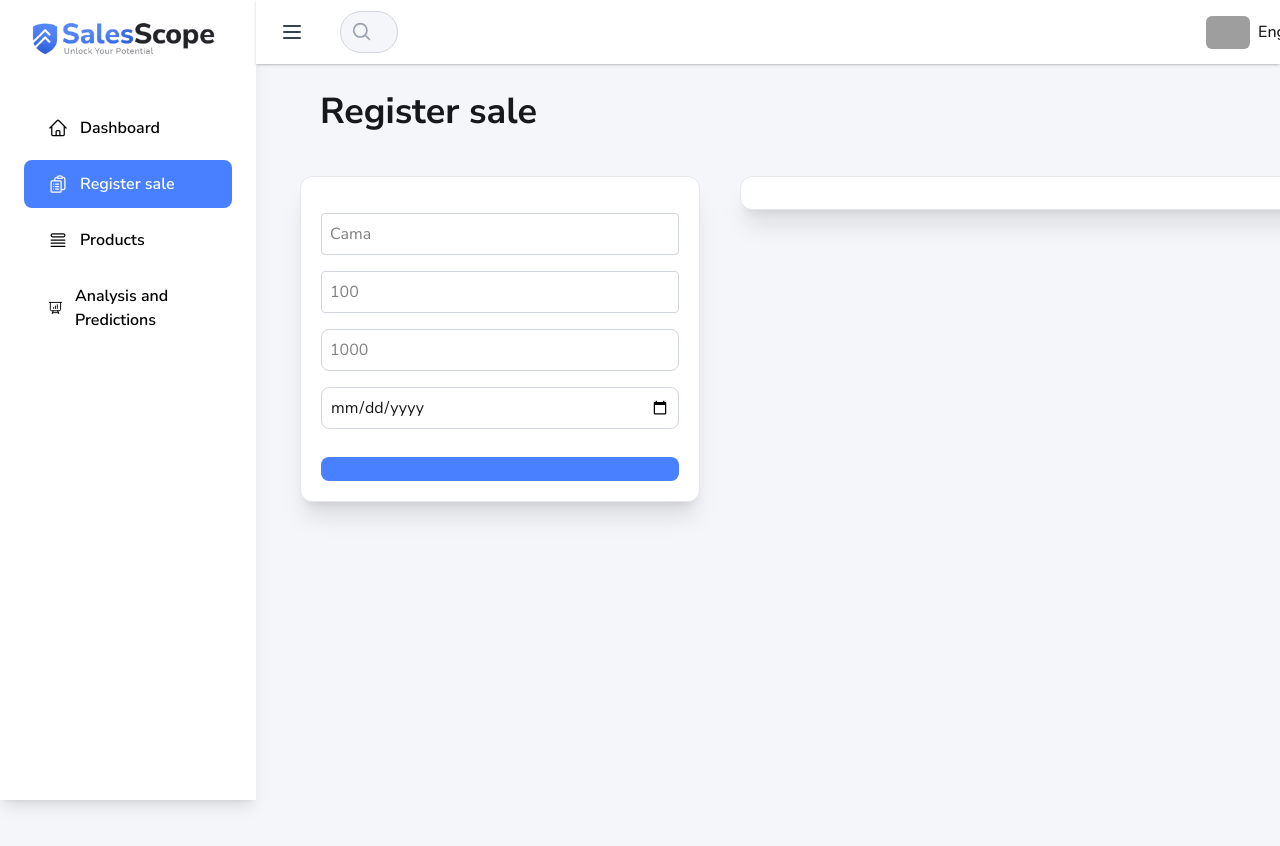
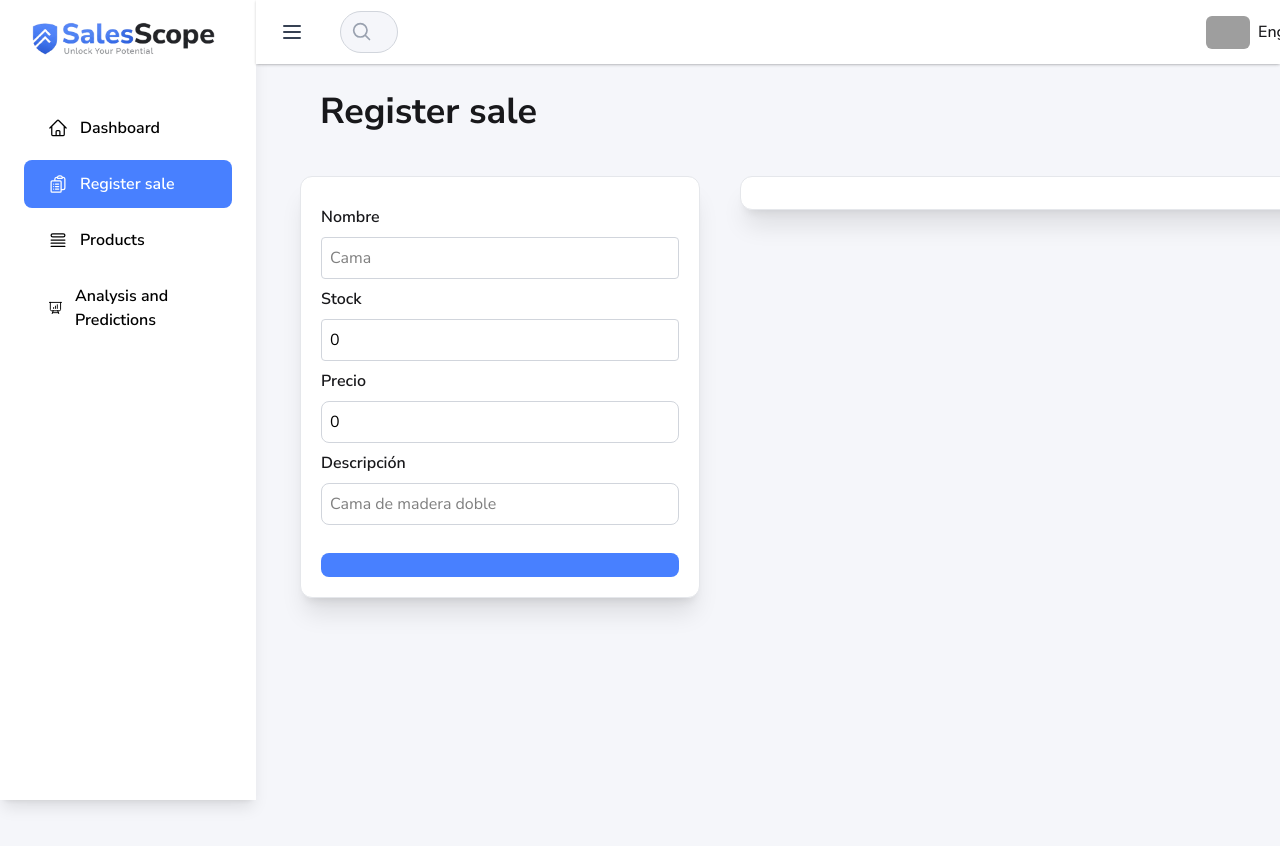
Before and after one commit to IntegrativeProject/SalesScope-Frontend, a Next.js app: page /registersale in a window 1280 px wide. Shown: the top 846 px of the page. Built offline with nearby package versions, Linux system fonts and the light colour scheme; grey boxes are pictures that could not be loaded.

Commit message:
create product method done

```diff
--- a/src/components/ui/LoginPage.tsx
+++ b/src/components/ui/LoginPage.tsx
@@ -62,7 +62,7 @@ export default function LoginPage() {
 
         <div className=" flex items-center justify-center rounded-lg ">
           <Image
-            src="/img/login-image2.png"
+            src="/img/login-image.png"
             alt="Login illustration"
             width={500}
             height={700}
--- a/src/components/ui/RegisterForm.tsx
+++ b/src/components/ui/RegisterForm.tsx
@@ -1,51 +1,89 @@
-type RegisterProps ={
-  mainName?:string
-  firstField?:string
-  secondField?:string
-  thirdField?:string
-  fourthField?:string
-  buttonLabel?:string
+"use client"
+import { useState } from "react";
 
-}
-export default function RegisterForm({mainName,firstField,secondField,thirdField,fourthField,buttonLabel}:RegisterProps) {
+type RegisterProps = {
+  mainName?: string;
+  buttonLabel?: string;
+};
+
+export default function RegisterForm({ mainName, buttonLabel }: RegisterProps) {
+  const [name, setName] = useState("");
+  const [stock, setStock] = useState<number>(0);
+  const [price, setPrice] = useState<number>(0);
+  const [description, setDescription] = useState("");
+
+  const handleSubmit = async (e: React.FormEvent) => {
+    e.preventDefault();
+
+    const product = {
+      name,
+      description,
+      price,
+      stock,
+    };
+
+    try {
+      const response = await fetch(
+        "https://integrative-salescope.onrender.com/products/",
+        {
+          method: "POST",
+          headers: {
+            "Content-Type": "application/json",
+          },
+          body: JSON.stringify(product),
+        }
+      );
+
+      if (!response.ok) {
+        throw new Error("Error al registrar producto");
+      }
+
+      alert("Producto creado correctamente");
+    } catch (error) {
+      console.log(error);
+      alert("Error creando producto");
+    }
+  };
+
   return (
-    <form className="p-5 bg-white  rounded-xl flex flex-col gap-2 w-[400px] shadow-xl border border-gray-200">
+    <form
+      onSubmit={handleSubmit}
+      className="p-5 bg-white rounded-xl flex flex-col gap-2 w-[400px] shadow-xl border border-gray-200"
+    >
       <h2 className="text-center text-xl font-bold text-black">{mainName}</h2>
 
-      <label id="name" className="font-semibold ">
-        {firstField}
-      </label>
+      <label className="font-semibold">Nombre</label>
       <input
-        id="name"
         className="border-gray-300 border p-2 rounded text-black"
         placeholder="Cama"
+        value={name}
+        onChange={(e) => setName(e.target.value)}
       />
-      <label id="name" className="font-semibold ">
-        {secondField}
-      </label>
 
+      <label className="font-semibold ">Stock</label>
       <input
         className="border border-gray-300 p-2 rounded text-black bg-white"
         placeholder="100"
         type="number"
+        value={stock}
+        onChange={(e) => setStock(Number(e.target.value))}
       />
-      <label id="name" className="font-semibold ">
-        {thirdField}
-      </label>
 
+      <label className="font-semibold ">Precio</label>
       <input
         className="w-full border border-gray-300 rounded-lg p-2 bg-white text-black"
         placeholder="1000"
         type="number"
+        value={price}
+        onChange={(e) => setPrice(Number(e.target.value))}
       />
-      <label id="name" className="font-semibold ">
-       {fourthField}
-      </label>
 
+      <label className="font-semibold ">Descripción</label>
       <input
-        type="date"
-        className="w-full border border-gray-300 rounded-lg p-2 bg-white"
-        placeholder="20-06-1999"
+        className="w-full border border-gray-300 rounded-lg p-2 bg-white text-black"
+        placeholder="Cama de madera doble"
+        value={description}
+        onChange={(e) => setDescription(e.target.value)}
       />
 
       <button className="w-full bg-[#4880FF] hover:bg-blue-400 mt-5 text-white p-3 rounded-lg cursor-pointer font-bold">
```
